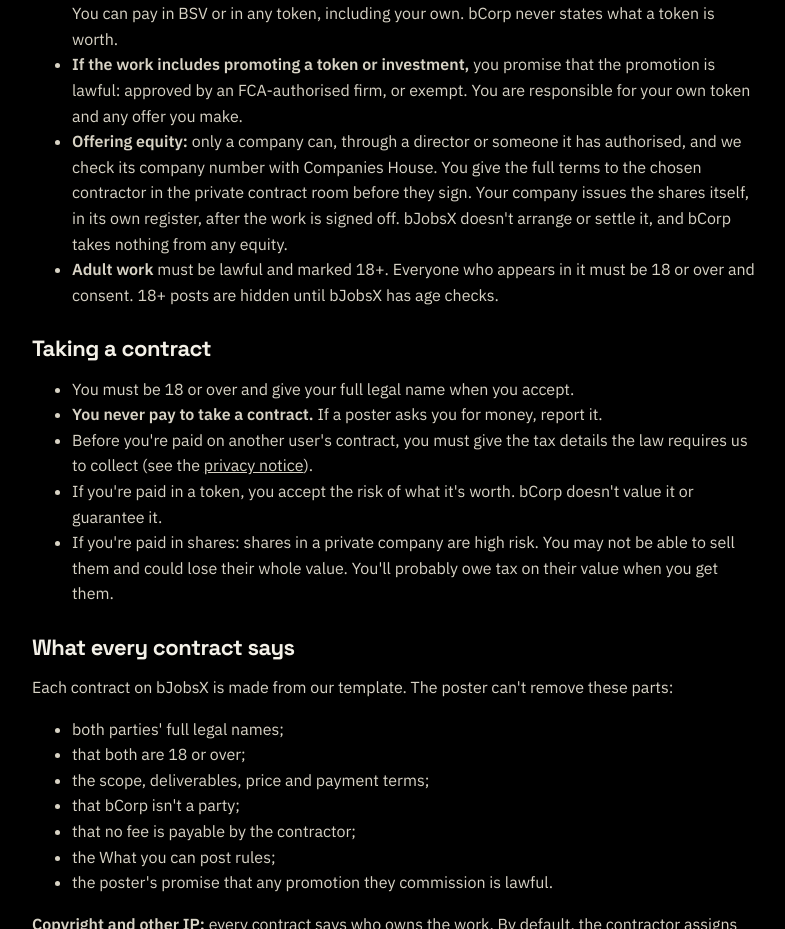
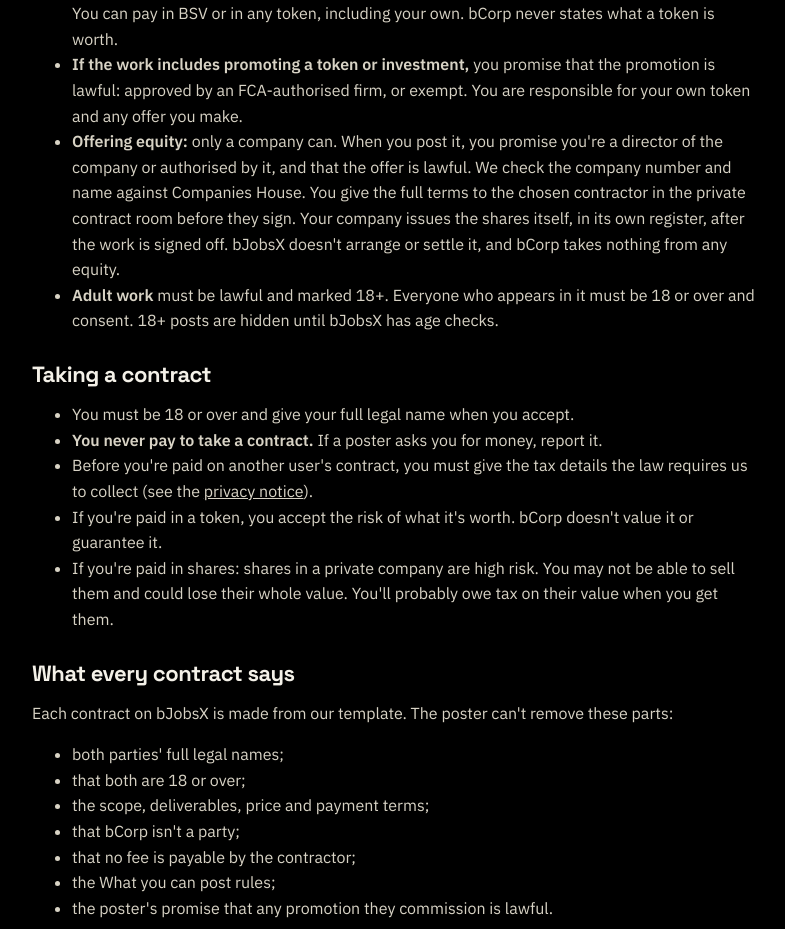
Before and after one commit to bitcoin-corp/bjobsx-site, a website: page terms.html in a window 1280 px wide. Shown: the part 1803-2732 px from the top of the page, without its empty margins (244-1029 px from the left). Drawn offline with Linux system fonts and the light colour scheme.

Commit message:
Equity check, lighter (RB 15 Nov): poster promises they're a director or authorised; we check the company is active on Companies House
Co-Authored-By: Claude Opus 5.5 <noreply@anthropic.com>

```diff
--- a/terms.html
+++ b/terms.html
@@ -71,7 +71,7 @@
   <li>Posting is free. If that changes, we'll tell you before it applies to you.</li>
   <li>You must pay the contractor the agreed amount when the work meets the &ldquo;done when&rdquo; line. You can pay in BSV or in any token, including your own. bCorp never states what a token is worth.</li>
   <li><b>If the work includes promoting a token or investment,</b> you promise that the promotion is lawful: approved by an FCA-authorised firm, or exempt. You are responsible for your own token and any offer you make.</li>
-  <li><b>Offering equity:</b> only a company can, through a director or someone it has authorised, and we check its company number with Companies House. You give the full terms to the chosen contractor in the private contract room before they sign. Your company issues the shares itself, in its own register, after the work is signed off. bJobsX doesn't arrange or settle it, and bCorp takes nothing from any equity.</li>
+  <li><b>Offering equity:</b> only a company can. When you post it, you promise you're a director of the company or authorised by it, and that the offer is lawful. We check the company number and name against Companies House. You give the full terms to the chosen contractor in the private contract room before they sign. Your company issues the shares itself, in its own register, after the work is signed off. bJobsX doesn't arrange or settle it, and bCorp takes nothing from any equity.</li>
   <li><b>Adult work</b> must be lawful and marked 18+. Everyone who appears in it must be 18 or over and consent. 18+ posts are hidden until bJobsX has age checks.</li>
 </ul>
 
```
Also changed, not shown: privacy.html (+1 -1 lines).
